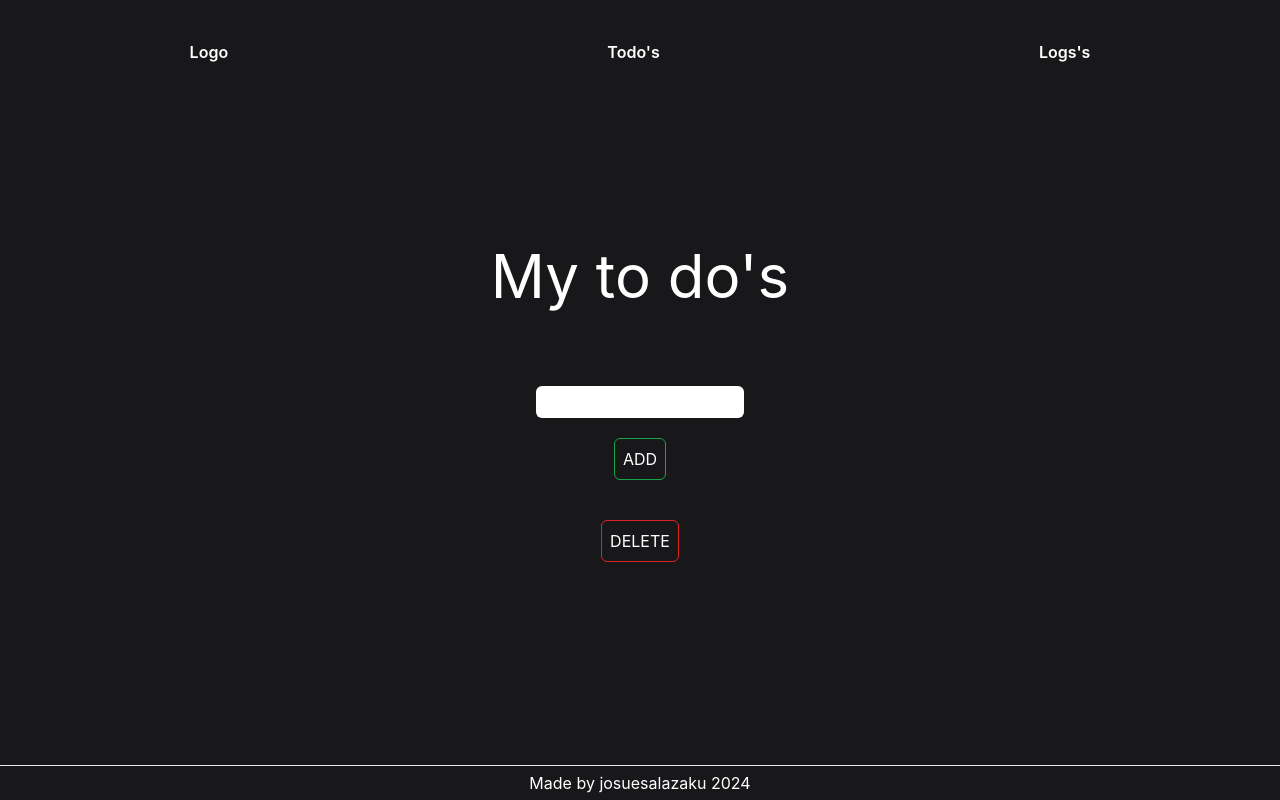
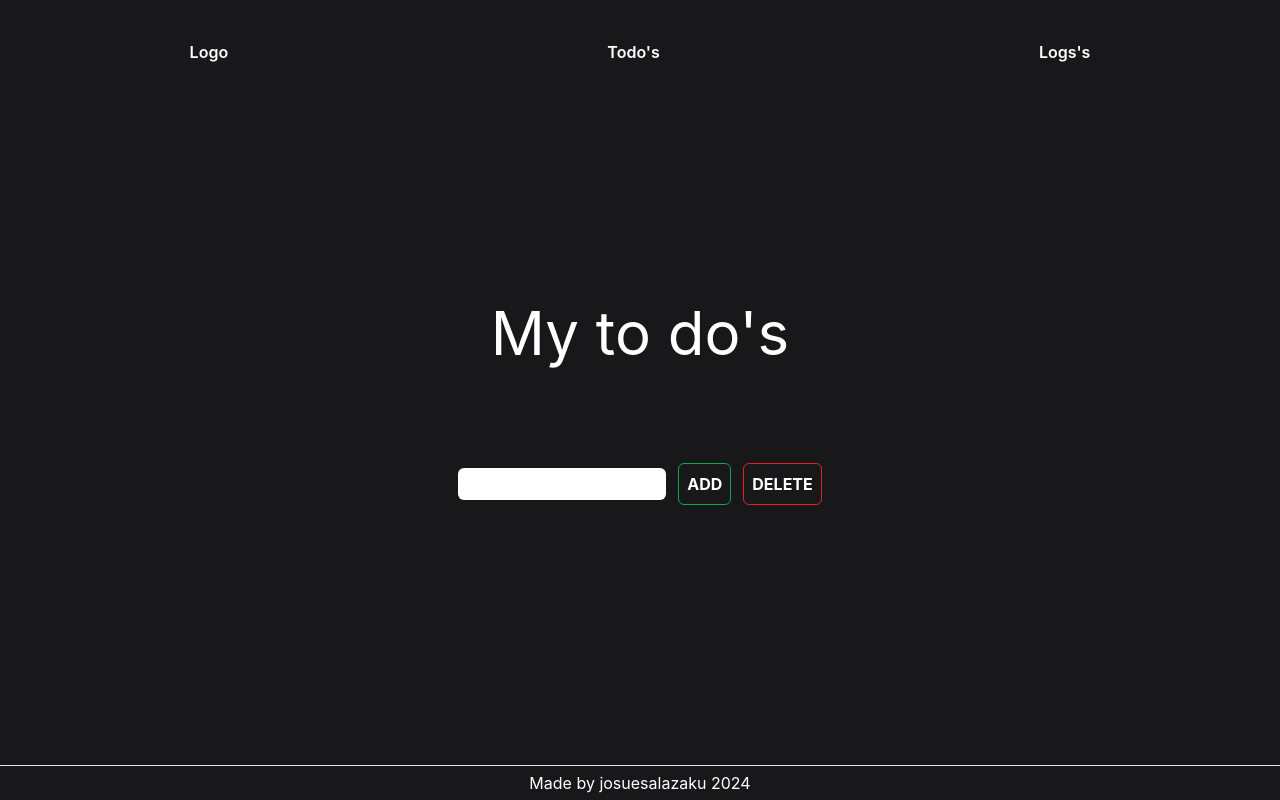
Before and after one commit to becodeorg/verou-5-react-intro-JosueSalazaku, a React (Create React App) app: page / in a window 1280 px wide. Built offline with nearby package versions, Linux system fonts and the light colour scheme.

Commit message:
Add todolist

```diff
--- a/src/App.js
+++ b/src/App.js
@@ -1,6 +1,6 @@
 import HeaderComponents from '/Users/josuesalazaku/Developer/BeCode/Summerpastures/verou-5-react-intro-josuesalazaku/src/Components/HeaderComponents.js'
 import FooterComponents from '/Users/josuesalazaku/Developer/BeCode/Summerpastures/verou-5-react-intro-josuesalazaku/src/Components/FooterComponents.js'
-import TodoComponents from '/Users/josuesalazaku/Developer/BeCode/Summerpastures/verou-5-react-intro-josuesalazaku/src/Components/TodoComponents.js'
+import Todolist from './Components/Todolist.js'
 
 
 function App() {
@@ -10,7 +10,14 @@ function App() {
       <main className='flex flex-col justify-center items-center h-full'>
         <h1 className='text-white text-6xl pb-20'>My to do's</h1>
 
-      <TodoComponents/>
+        <Todolist />
+        <>
+        <div className="flex justify-evenly items-center space-x-3">
+             <input type="text" className="rounded-md h-8 w-52 p-2" />
+             <button className="my-5 p-2 rounded-md font-bold text-white border border-green-600">ADD</button>
+             <button className="my-5 p-2 rounded-md font-bold text-white border border-red-600">DELETE</button>
+       </div>
+        </>
       </main>
       <FooterComponents/>
 
--- a/src/Components/TodoComponents.js
+++ /dev/null
@@ -1,11 +0,0 @@
-function App() {
-    return (
-      <>
-        <input type="text" className="rounded-md h-8 w-52 p-2" />
-        <button className="my-5 p-2 rounded-md text-white border border-green-600">ADD</button>
-        <button className="my-5 p-2 rounded-md text-white border border-red-600">DELETE</button>
-      </>
-    );
-  }
-
-  export default App;
--- /dev/null
+++ b/src/Components/Todolist.js
@@ -0,0 +1,9 @@
+function App() {
+    return (
+      <>
+
+      </>
+    );
+  }
+
+  export default App;
```
